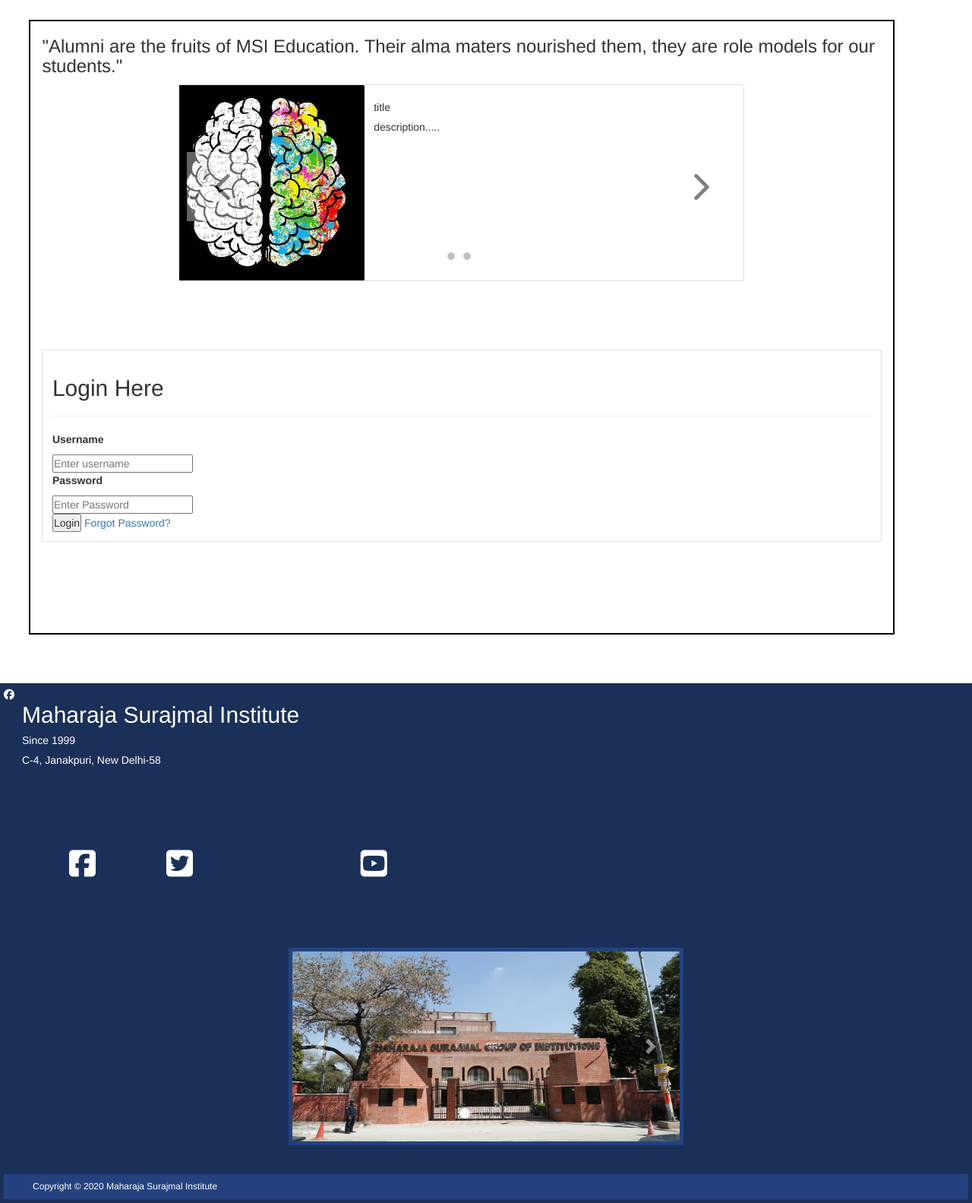
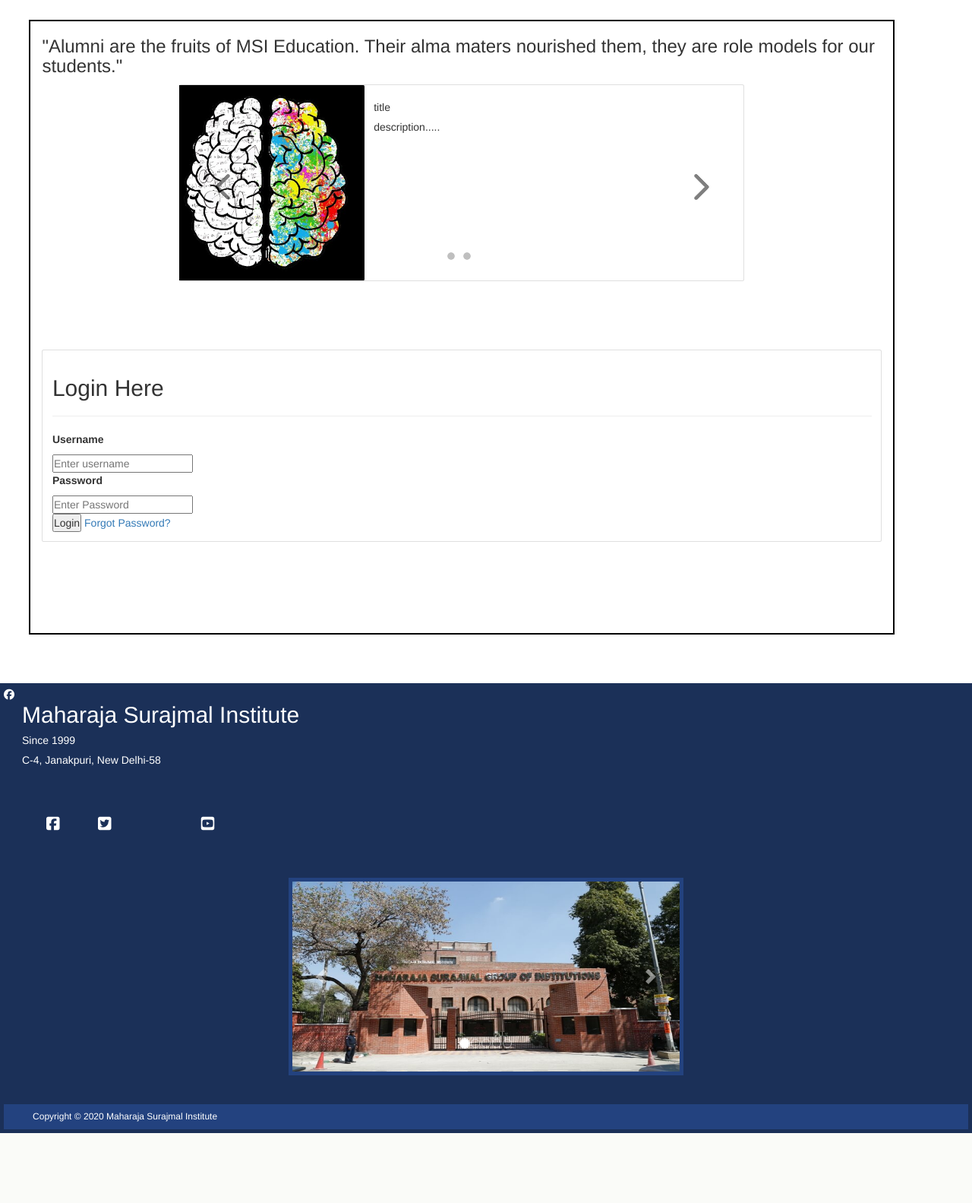
Before and after one commit to Megha2k/MSI-Alumni, a Django app: page / in a window 1280 px wide. Shown: the part 248-1831 px from the top of the page at 76% size. After the commit the page ends 1739 px from the top, so only its background shows below. Run offline with Django 3.2, Linux system fonts and the light colour scheme; data comes from the database, SQL or seed files in the repository; some libraries are stand-ins or nearby versions.

Commit message:
minor changes

```diff
--- a/alumni_portal/static/css/style.css
+++ b/alumni_portal/static/css/style.css
@@ -465,9 +465,9 @@ overflow-x: hidden;
 }
 
  .fab {
-    padding: 60px;
-	font-size: 40px;
-    width: 80px;
+    padding: 30px;
+	font-size: 20px;
+    width: 40px;
     text-align: center;
     text-decoration: none;
     margin: 5px 2px;
--- a/alumni_portal/templates/alumni_app/base.html
+++ b/alumni_portal/templates/alumni_app/base.html
@@ -120,10 +120,10 @@
 					<h5>C-4, Janakpuri, New Delhi-58</h5>
 				</div>
 				<div style=" margin-left: 3%; margin-top: 1%; margin-bottom: 2%;"><!-- ------Social media icons-------- -->
-					<i href="#" class="fab fa-facebook-square"></i>
-					<i href="#" class="fab fa-twitter-square"></i>
-					<i href="#" class="fab fa-linkedin-square"></i>
-					<i href="#" class="fab fa-youtube-square"></i>
+					<a href="https://www.facebook.com/Maharaja-Surajmal-Institute-183580072182496/" class="fab fa-facebook-square" style="color: white;"></a>
+					<a href="https://twitter.com/MSI_JanakPuri58" class="fab fa-twitter-square" style="color: white;"></a>
+					<a href="https://www.linkedin.com/in/maharaja-surajmal-institute-msi-9a7b931b2/" class="fab fa-linkedin-square" style="color: white;"></a>
+					<a href="https://www.youtube.com/channel/UCaYJrUn8xvDBas1f30a83dQ?view_as=subscriber" class="fab fa-youtube-square" style="color: white;"></a>
 				</div>
 			</div>
 			<div style="width:40%; margin-left:auto; margin-right:auto; border: 5px solid #23427f;"><!-- Image slider in footer --------------------------------------------->
```
Also changed, not shown: alumni_portal/static/images/left.png, alumni_portal/static/images/right.png.
